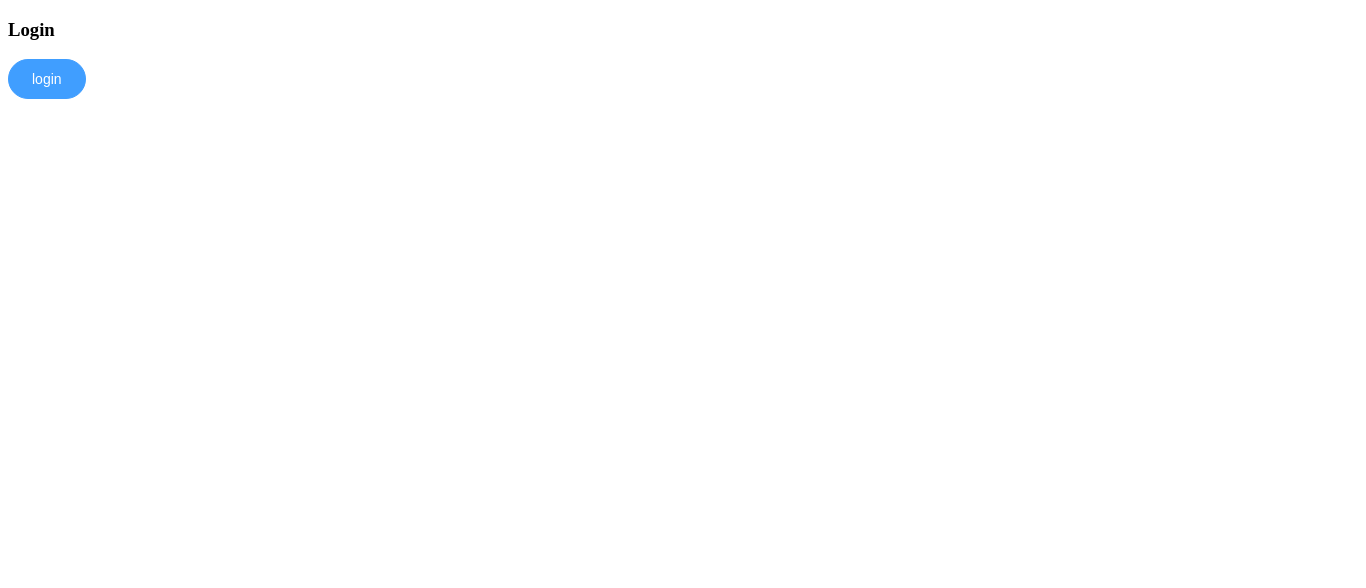
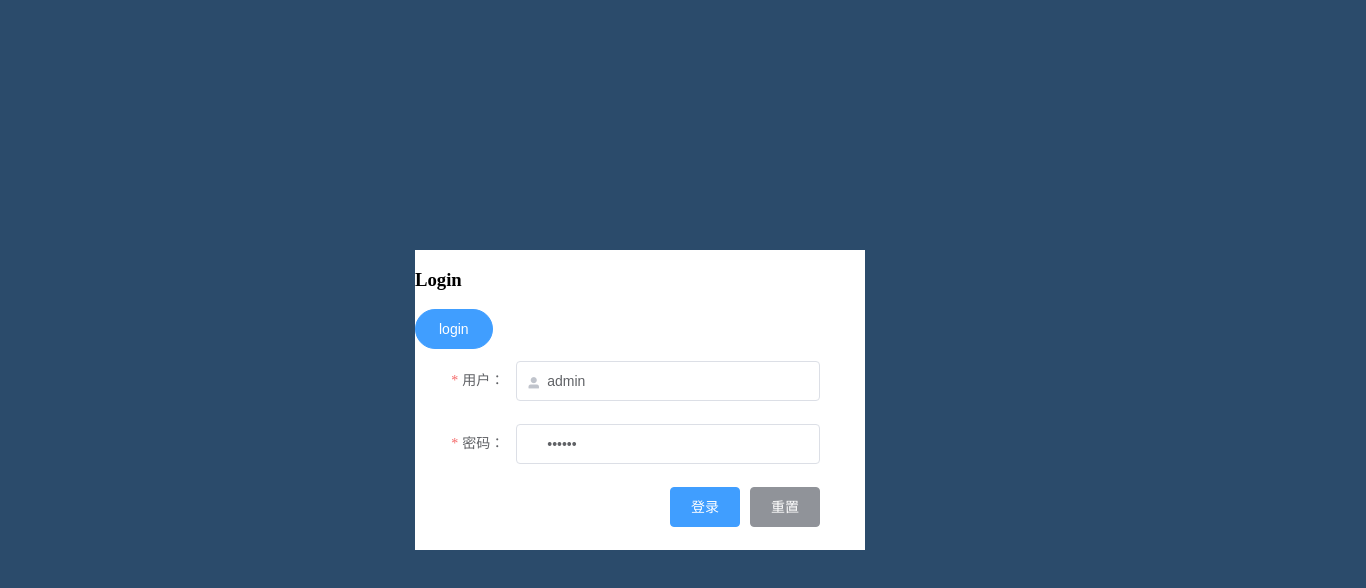
Before and after one commit to L-zz715/Conference_manage, a Vue app in the folder conference_management/: page /#/login in a window 1280 px wide. Shown: the top 588 px of the page, 1366 px wide, since content can reach past the window. Built offline with nearby package versions, Linux system fonts and the light colour scheme.

Commit message:
create login form

```diff
--- a/conference_management/package.json
+++ b/conference_management/package.json
@@ -10,6 +10,8 @@
   "dependencies": {
     "core-js": "^3.8.3",
     "element-ui": "^2.15.8",
+    "less": "^4.1.2",
+    "less-loader": "^10.2.0",
     "vue": "^2.6.14",
     "vue-router": "^3.5.1",
     "vuex": "^3.6.2"
--- a/conference_management/src/main.js
+++ b/conference_management/src/main.js
@@ -2,7 +2,7 @@ import Vue from 'vue'
 import App from './App.vue'
 import router from './router'
 import store from './store'
-
+import '@/assets/css/global.css'
 import './plugins/element.js'
 
 
--- a/conference_management/src/pages/Login.vue
+++ b/conference_management/src/pages/Login.vue
@@ -1,25 +1,142 @@
 <template>
-  <div>
+  <div class="login_container">
+    <div class="login_box">
       <h3>Login</h3>
+      <el-form
+        ref="loginFormRef"
+        :model="loginForm"
+        :rules="loginFormRules"
+        label-width="25%"
+        class="login_form"
+      >
+        <el-form-item label="用户：" prop="username">
+          <el-input
+            v-model="loginForm.username"
+            prefix-icon="el-icon-user-solid"
+          >
+          </el-input>
+        </el-form-item>
+        <el-form-item label="密码：" prop="password">
+          <el-input
+            type="password"
+            v-model="loginForm.password"
+            prefix-icon="iconfont icon-3702mima"
+          ></el-input>
+        </el-form-item>
+        <el-form-item class="btns">
+          <el-button type="primary" @click="login">登录</el-button>
+          <el-button type="info" @click="resetLoginForm">重置</el-button>
+        </el-form-item>
+      </el-form>
       <el-button type="primary" round @click="loginToHome">login</el-button>
+    </div>
   </div>
 </template>
 
 <script>
 export default {
   name: "Login",
-  data(){
-    return{
+  data() {
+    return {
+      loginForm: {
+        username: "admin",
+        password: "123456",
+      },
+      loginFormRules: {
+        username: [
+          { required: true, message: "请输入用户名称", trigger: "blur" },
+          {
+            min: 1,
+            max: 15,
+            message: "长度在 1 到 15 个字符",
+            trigger: "blur",
+          },
+        ],
+        password: [
+          { required: true, message: "请输入密码", trigger: "blur" },
+          {
+            min: 4,
+            max: 16,
+            message: "长度在 4 到 16 个字符",
+            trigger: "blur",
+          },
+        ],
+      },
+    };
+  },
+  methods: {
+    login() {
+      this.$refs.loginFormRef.validate(async (valid) => {
+        if (!valid) return;
+        // console.log(this)
 
-    }
+        const { data: res } = await this.$http.post("login", this.loginForm);
+        console.log("sf", res);
+        if (res.meta.status !== 200) {
+          return this.$message.error("登录失败");
+        }
+
+        this.$message.success("登录成功");
+
+        //保存token
+        window.sessionStorage.setItem("token", res.data.token);
+
+        this.$router.push("/home");
+      });
+    },
+    resetLoginForm() {
+      this.$refs.loginFormRef.resetFields();
+    },
   },
-  methods:{
-    loginToHome(){
-      this.$router.push('home')
-    }
-  }
 };
 </script>
 
-<style>
+<style lang="less" scoped>
+.login_container {
+  height: 100%;
+  background-color: #2b4b6b;
+}
+
+.login_box {
+  width: 450px;
+  height: 300px;
+  background-color: #fff;
+  position: absolute;
+  left: 50%;
+  top: 50%;
+  transform: translate(-50%, -50%);
+
+  .avatar_box {
+    //less  的语法嵌套
+    height: 130px;
+    width: 130px;
+    border: 1px solid #eee;
+    border-radius: 50%;
+    padding: 10px;
+    overflow: hidden;
+    box-shadow: 0 0 10px #ddd;
+    position: absolute;
+    left: 50%;
+    transform: translate(-50%, -50%);
+    background: #fff;
+
+    img {
+      width: 100%;
+      border-radius: 50%;
+      background-color: #eee;
+    }
+  }
+}
+
+.btns {
+  // float: right;
+  display: flex;
+  justify-content: flex-end;
+}
+
+.login_form {
+  width: 90%;
+  position: absolute;
+  bottom: 0;
+}
 </style>
```
Also changed, not shown: 1 other file (tests, documents, lock files or other folders).
